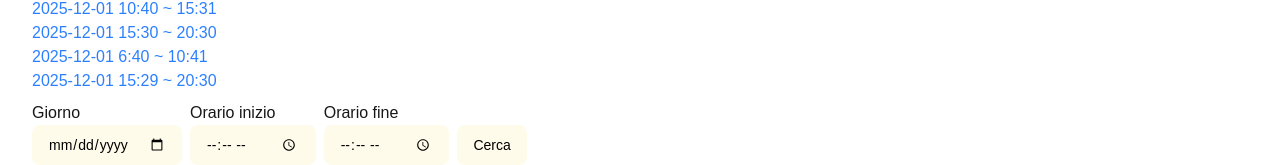
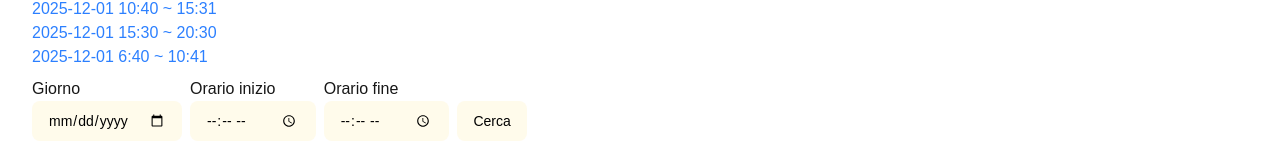
Before and after one commit to Mikee282828/prove-itinere-1, a Next.js app: page /esercizio in a window 1280 px wide. Both pictures are taken after a click on the button "Materiale Rotabile". Shown: the part 274-439 px from the top of the page. Built offline with nearby package versions, Linux system fonts and the light colour scheme; no server answers; the database is empty.

Commit message:
UI element: removed link

```diff
--- a/app/ui/esercizio/sezione-materiale.tsx
+++ b/app/ui/esercizio/sezione-materiale.tsx
@@ -34,12 +34,6 @@ export default function SezioneMateriale({
           2025-12-01 6:40 ~ 10:41
         </Link>
         <br />
-        <Link
-          href="/esercizio?data=2025-12-01&inizio=15%3A29&fine=20%3A30"
-          className="text-blue-500 hover:text-blue-400"
-        >
-          2025-12-01 15:29 ~ 20:30
-        </Link>
         <Search />
         <Materiali materialeRotabile={materialeRotabile} />
       </div>
```
